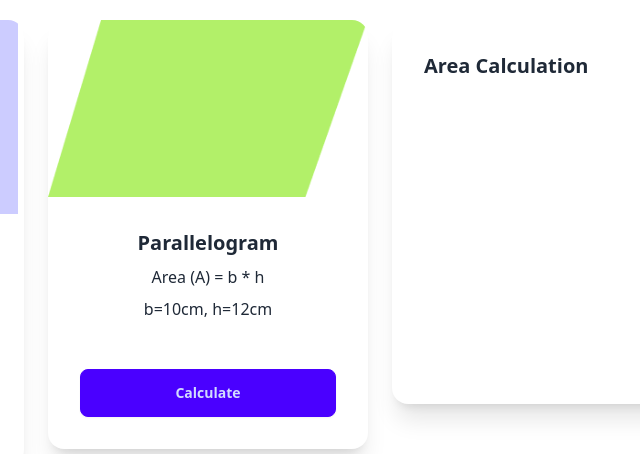
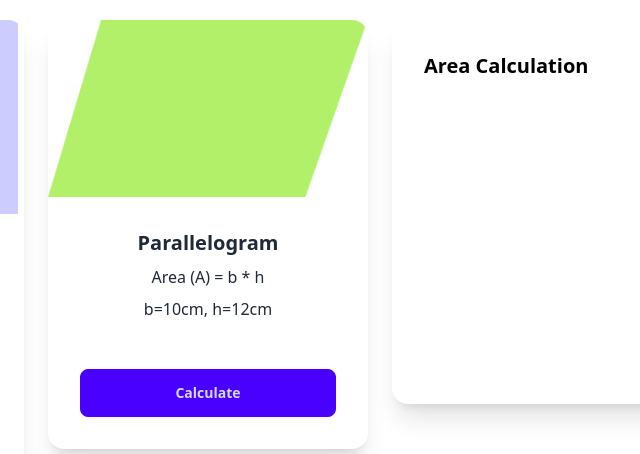
Before and after one commit to aminulhr/Geometry-Genius-Main, a plain HTML site: page index.html in a window 1280 px wide. Shown: the top 454 px of the page, 640-1280 px from the left. Drawn offline with nearby package versions, Linux system fonts and the light colour scheme.

Commit message:
bg-white

```diff
--- a/index.html
+++ b/index.html
@@ -72,9 +72,9 @@
 
             <!-- Area container -->
             <div>
-                <div class="card w-80 h-96 bg-base-100 shadow-xl">
+                <div class="card w-80 h-96 bg-base-100 shadow-xl bg-white">
                     <div class="card-body">
-                      <h2 class="card-title">Area Calculation</h2>
+                      <h2 class="card-title text-black">Area Calculation</h2>
 
 
                     </div>
```
